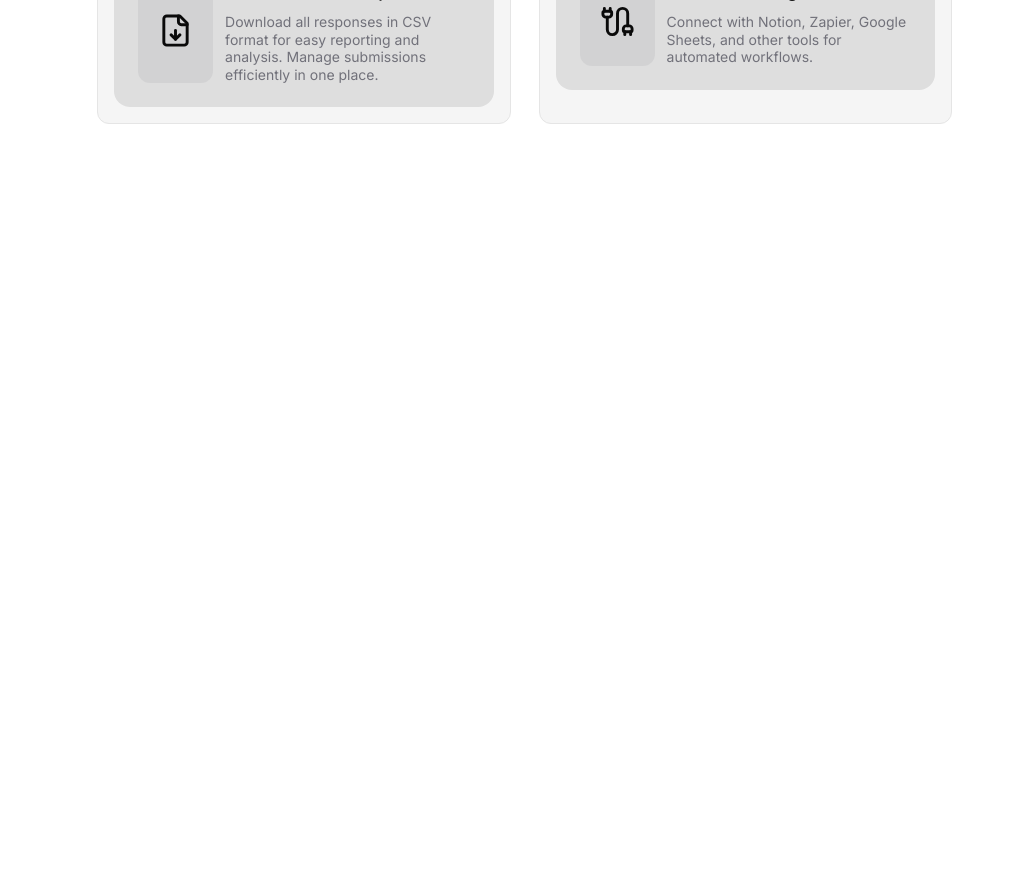
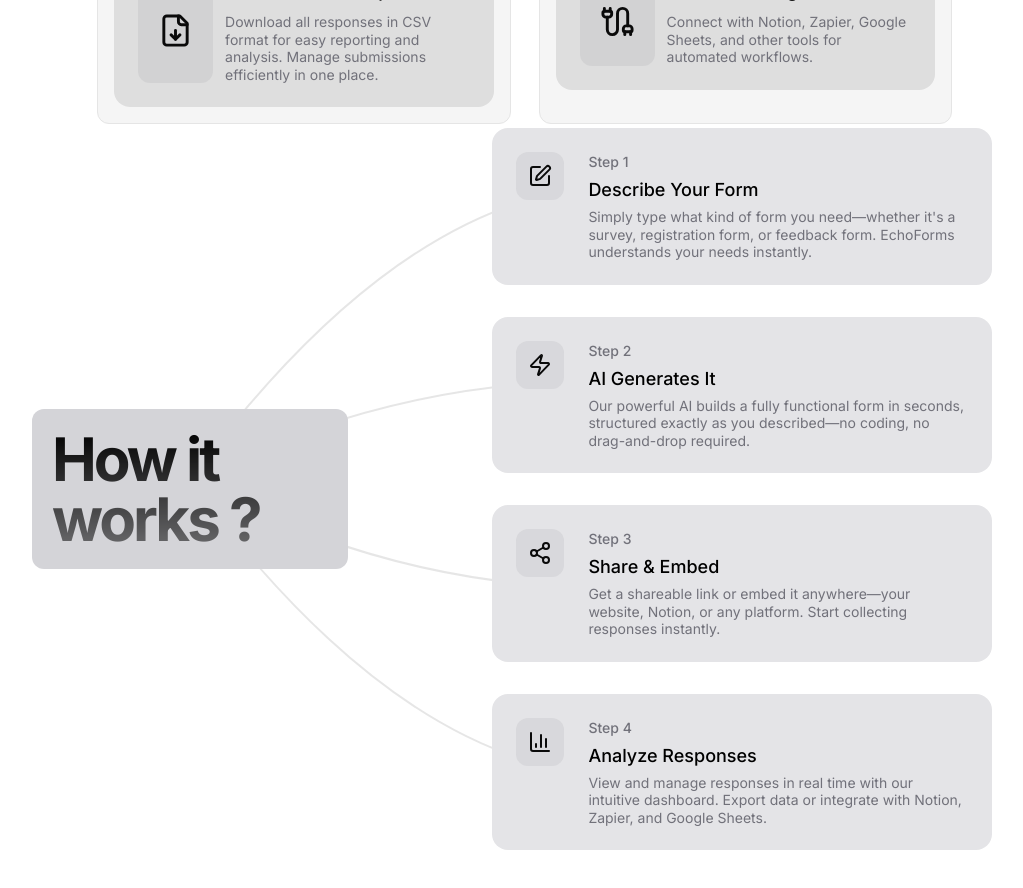
Before and after one commit to 10xshivam/EchoForms, a Next.js app: page / in a window 1280 px wide. Shown: the part 1740-2628 px from the top of the page, without its empty margins (128-1151 px from the left). Before the commit the page ends 1868 px from the top, so only its background shows below. Built offline with nearby package versions, Linux system fonts and the light colour scheme; no server answers.

Commit message:
Enhance Home and Features components; improve mobile responsiveness with updated padding, layout adjustments, and refined text styling for better readability.

```diff
--- a/src/app/page.tsx
+++ b/src/app/page.tsx
@@ -11,6 +11,7 @@ import Pricing from "@/components/Home/Pricing";
 import { Faq } from "@/components/Home/Faq";
 import Testimonial from "@/components/Home/Testimonial";
 import { FinalCTA } from "@/components/Home/FinalCTA";
+import HowItWorksMobile from "@/components/Home/HowItWorksMobile";
 
 export default function Home() {
   return (
@@ -22,10 +23,10 @@ export default function Home() {
       <div className="w-full flex flex-col justify-center items-center gap-12 pb-32 px-40 max-md:p-0 ">
         <Features />
       </div>
-      {/*<div className="w-full flex justify-center items-center px-40 pb-36">
+      <div className="w-full flex justify-center items-center px-40 pb-36 max-md:p-0">
         <HowItworks />
       </div>
-      <div className="w-full flex items-start px-40 pb-36 flex-col gap-10">
+      {/*<div className="w-full flex items-start px-40 pb-36 flex-col gap-10">
         <div className="p-8 border w-fit">
           <h3 className="text-7xl font-bold tracking-tight bg-gradient-to-b from-black to-black/50 dark:from-white dark:to-zinc-400 bg-clip-text text-transparent py-1">
             What Users Say
--- a/src/components/Home/Features.tsx
+++ b/src/components/Home/Features.tsx
@@ -49,15 +49,15 @@ const features = [
 
 export default function Features() {
   return (
-    <div className=" w-full rounded-2xl p-10">
+    <div className=" w-full rounded-2xl p-10 max-md:p-6">
       <div className="p-8 border w-fit max-md:p-4">
         <h3 className="text-7xl text-center font-bold tracking-tight bg-gradient-to-b from-black to-black/50  dark:from-white dark:to-white/50 bg-clip-text text-transparent max-md:text-3xl ">
           Features That Matter !
         </h3>
       </div>
-      <div className="flex pt-12 h-[560px] gap-5 max-md:pt-6">
+      <div className="flex pt-12 h-[560px] gap-5 max-md:pt-6 max-md:h-fit">
         <div className="bg-zinc-600/40 dark:bg-zinc-700 rounded-lg h-full w-3 max-md:hidden"></div>
-      <div className="grid grid-cols-2 gap-7 max-md:grid-cols-1 max-md:gap-3">
+      <div className="grid grid-cols-2 gap-7 max-md:grid-cols-1 max-md:gap-4 max-md:px-2">
         {features.map((feature, index) => (
           <div key={index} className="p-4 border rounded-xl bg-zinc-700/5 max-md:p-3">
             <div className="group relative flex overflow-hidden rounded-2xl bg-zinc-900/10 dark:bg-zinc-900 p-6 transition-all hover:bg-zinc-900/20 dark:hover:bg-zinc-800/80 max-md:p-4 max-md:rounded-lg gap-3">
--- a/src/components/Home/HowItWorks.tsx
+++ b/src/components/Home/HowItWorks.tsx
@@ -50,16 +50,22 @@ export default function HowItWorks({ className }: { className?: string }) {
   ];
   return (
     <div
-      className={cn("relative flex w-full justify-center items-center gap-36", className)}
+      className={cn(
+        "relative flex w-full justify-center items-center gap-36 max-md:flex-col max-md:pt-5 max-md:gap-6 max-md:p-7",
+        className
+      )}
       ref={containerRef}
       id="how-it-works"
     >
-        <div ref={div6Ref} className="bg-zinc-300 dark:bg-zinc-700 z-40 rounded-xl p-5">
-          <h2 className="text-6xl font-bold tracking-tighter bg-gradient-to-b from-black to-black/50 dark:from-white dark:to-white/70 bg-clip-text text-transparent">
-            How it works ?
-          </h2>
-        </div>
-      <div className="flex flex-col justify-center items-center gap-8 z-40">
+      <div
+        ref={div6Ref}
+        className="bg-zinc-300 dark:bg-zinc-700 z-40 rounded-xl p-5 max-md:p-3 max-md:border max-md:dark:bg-transparent max-md:rounded-none max-md:w-full"
+      >
+        <h2 className="text-6xl font-bold tracking-tighter bg-gradient-to-b from-black to-black/50 dark:from-white dark:to-white/70 bg-clip-text text-transparent max-md:text-3xl max-md:text-center">
+          How it works ?
+        </h2>
+      </div>
+      <div className="flex flex-col justify-center items-center gap-8 z-40 max-md:gap-4 max-md:px-2">
         {howItWorks.map((step) => (
           <div
             ref={step.ref}
@@ -67,9 +73,9 @@ export default function HowItWorks({ className }: { className?: string }) {
             className="group relative overflow-hidden rounded-2xl bg-zinc-200 dark:bg-zinc-900 p-6  max-md:p-5"
           >
             <div className="absolute inset-0 bg-gradient-to-b from-white/10 to-transparent opacity-0 transition-opacity group-hover:opacity-100" />
-            <div className="flex gap-6 max-md:flex-col max-md:gap-2">
-              <div>
-                <div className="flex h-12 w-12 items-center justify-center rounded-xl bg-zinc-500/10">
+            <div className="flex gap-6 max-md:flex-col">
+              <div className="max-md:hidden">
+                <div className="flex h-12 w-12 items-center justify-center rounded-xl bg-zinc-500/10 ">
                   {step.icon}
                 </div>
               </div>
@@ -77,10 +83,10 @@ export default function HowItWorks({ className }: { className?: string }) {
                 <div className="text-sm font-medium text-zinc-500 dark:text-zinc-400">
                   Step {step.step}
                 </div>
-                <h3 className="mt-1 text-lg font-medium text-black dark:text-white max-md:text-[1.3rem]">
+                <h3 className="mt-1 text-lg font-medium text-black dark:text-white max-md:text-[1.1rem] max-md:mt-0">
                   {step.title}
                 </h3>
-                <p className="mt-1 text-sm leading-tight text-zinc-500 dark:text-zinc-400  max-w-xl max-md:leading-5 max-md:text-[0.9rem]">
+                <p className="mt-1 text-sm leading-tight text-zinc-500 dark:text-zinc-400  max-w-xl max-md:leading-5 max-md:text-xs max-md:mt-0.5">
                   {step.description}
                 </p>
               </div>
@@ -97,6 +103,7 @@ export default function HowItWorks({ className }: { className?: string }) {
         duration={5}
         gradientStartColor={"#ffffff"}
         gradientStopColor={"#b5b5b5"}
+        className="max-md:hidden"
       />
       <AnimatedBeam
         containerRef={containerRef}
@@ -106,6 +113,7 @@ export default function HowItWorks({ className }: { className?: string }) {
         duration={5}
         gradientStartColor={"#ffffff"}
         gradientStopColor={"#b5b5b5"}
+        className="max-md:hidden"
       />
       <AnimatedBeam
         containerRef={containerRef}
@@ -115,6 +123,7 @@ export default function HowItWorks({ className }: { className?: string }) {
         duration={5}
         gradientStartColor={"#ffffff"}
         gradientStopColor={"#b5b5b5"}
+        className="max-md:hidden"
       />
       <AnimatedBeam
         containerRef={containerRef}
@@ -124,6 +133,7 @@ export default function HowItWorks({ className }: { className?: string }) {
         duration={5}
         gradientStartColor={"#ffffff"}
         gradientStopColor={"#b5b5b5"}
+        className="max-md:hidden"
       />
     </div>
   );
```
